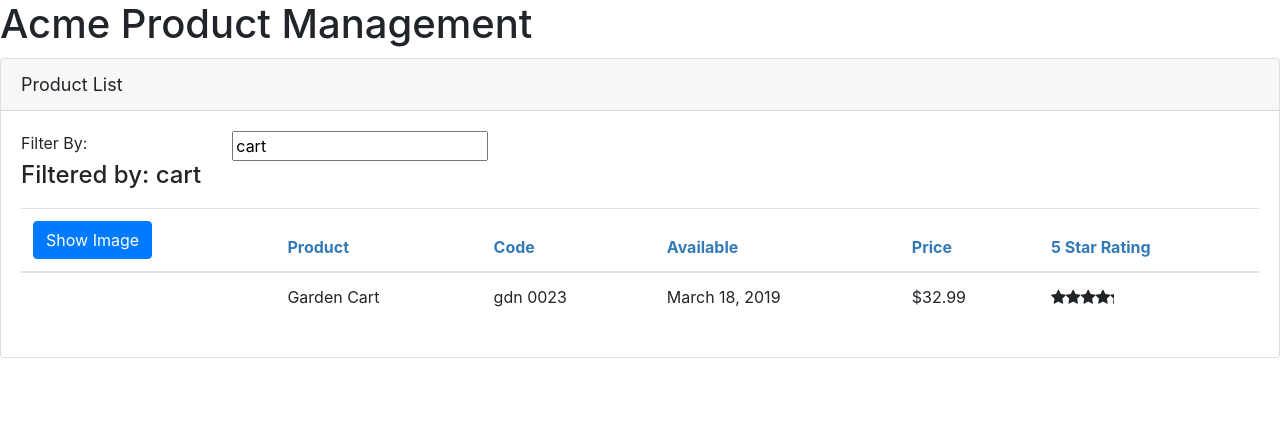
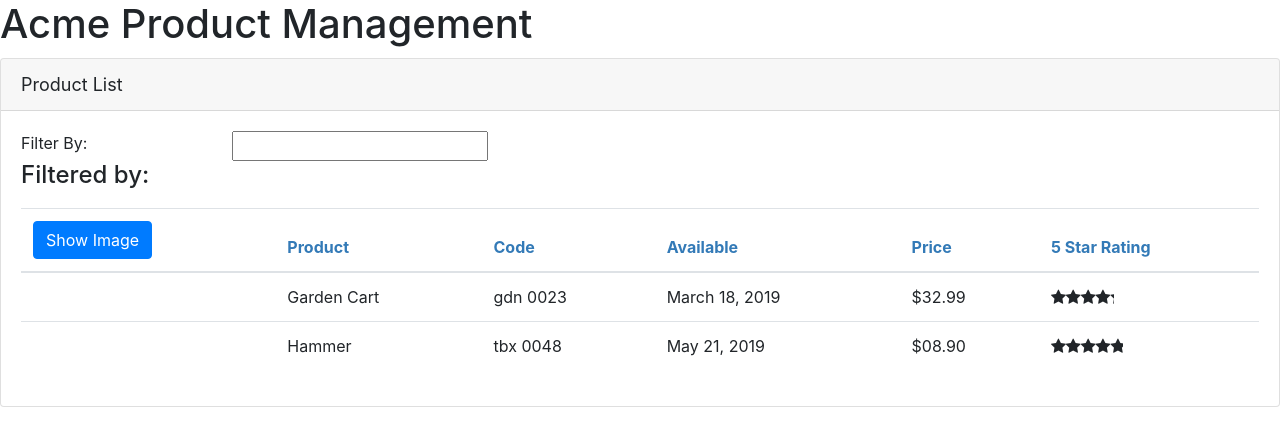
Before and after one commit to hpdipto/angular-getting-started-ps, an Angular app: page / in a window 1280 px wide. Shown: the top 446 px of the page. Built offline with nearby package versions, Linux system fonts and the light colour scheme.

Commit message:
Service added

```diff
--- a/src/app/products/product-list.component.ts
+++ b/src/app/products/product-list.component.ts
@@ -1,5 +1,6 @@
 import { Component, OnInit } from "@angular/core";
 import { IProduct } from "./product";
+import { ProductService } from "./product.service";
 
 @Component({
 	selector: "pm-products",
@@ -24,33 +25,9 @@
 	}
 
 	filteredProducts: IProduct[];
-	products: IProduct[] = [
-		{
-			productId: 2,
-			productName: "Garden Cart",
-			productCode: "GDN-0023",
-			releaseDate: "March 18, 2019",
-			description: "15 gallon capacity rolling garden cart",
-			price: 32.99,
-			starRating: 4.2,
-			imageUrl: "assets/images/garden_cart.png",
-		},
-		{
-			productId: 5,
-			productName: "Hammer",
-			productCode: "TBX-0048",
-			releaseDate: "May 21, 2019",
-			description: "Curved claw steel hammer",
-			price: 8.9,
-			starRating: 4.8,
-			imageUrl: "assets/images/hammer.png",
-		},
-	];
+	products: IProduct[];
 
-	constructor() {
-		this.filteredProducts = this.products;
-		this.listFilter = "cart";
-	}
+	constructor(private productService: ProductService) {}
 
 	onRatingClicked(message: string): void {
 		this.pageTitle = "Product List: " + message;
@@ -69,6 +46,7 @@
 	}
 
 	ngOnInit(): void {
-		console.log("In OnInit");
+		this.products = this.productService.getProducts();
+		this.filteredProducts = this.products;
 	}
 }
--- /dev/null
+++ b/src/app/products/product.service.ts
@@ -0,0 +1,33 @@
+import { Injectable } from "@angular/core";
+
+import { IProduct } from "./product";
+
+@Injectable({
+	providedIn: "root",
+})
+export class ProductService {
+	getProducts(): IProduct[] {
+		return [
+			{
+				productId: 2,
+				productName: "Garden Cart",
+				productCode: "GDN-0023",
+				releaseDate: "March 18, 2019",
+				description: "15 gallon capacity rolling garden cart",
+				price: 32.99,
+				starRating: 4.2,
+				imageUrl: "assets/images/garden_cart.png",
+			},
+			{
+				productId: 5,
+				productName: "Hammer",
+				productCode: "TBX-0048",
+				releaseDate: "May 21, 2019",
+				description: "Curved claw steel hammer",
+				price: 8.9,
+				starRating: 4.8,
+				imageUrl: "assets/images/hammer.png",
+			},
+		];
+	}
+}
```
